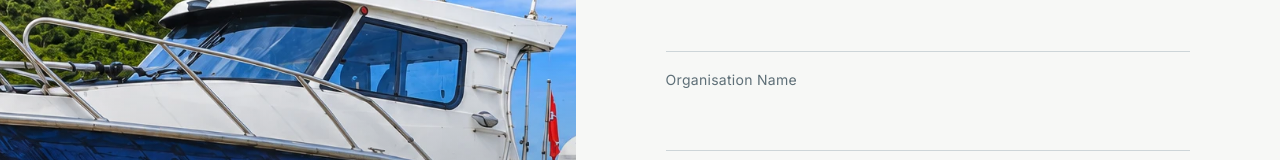
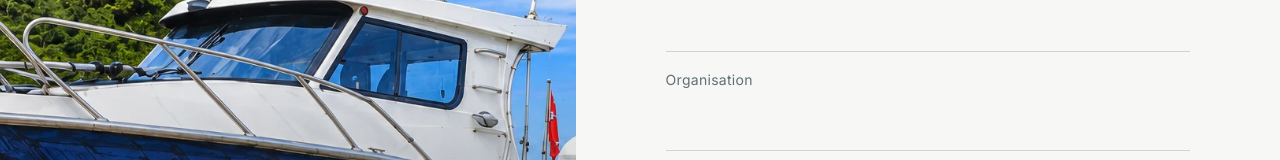
Before and after one commit to team-ITUS/ITUS---MARINE, a React (Vite) app: page /contact in a window 1280 px wide. Shown: the part 305-465 px from the top of the page. Built offline with nearby package versions, Linux system fonts and the light colour scheme; the HTML template or start-up script is replaced by a standard one.

Commit message:
Minor Changes

```diff
--- a/src/pages/Contact.tsx
+++ b/src/pages/Contact.tsx
@@ -48,7 +48,7 @@ export default function Contact() {
               <FormField label="Name">
                 <input className={fieldClass} name="name" required autoComplete="name" />
               </FormField>
-              <FormField label="Organisation Name">
+              <FormField label="Organisation">
                 <input className={fieldClass} name="organisation" required autoComplete="organization" />
               </FormField>
               {/* Side by side from sm up so the extra field doesn't push the form past one screen. */}
```
